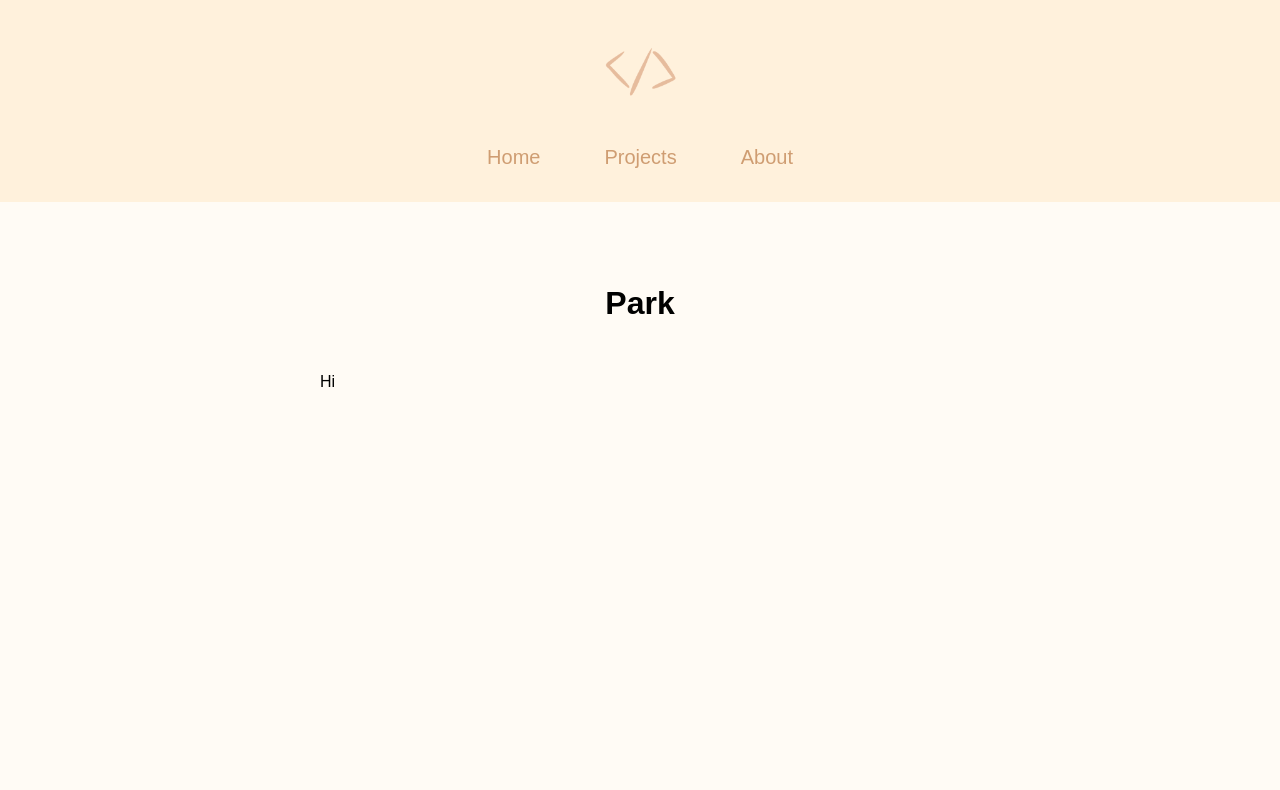
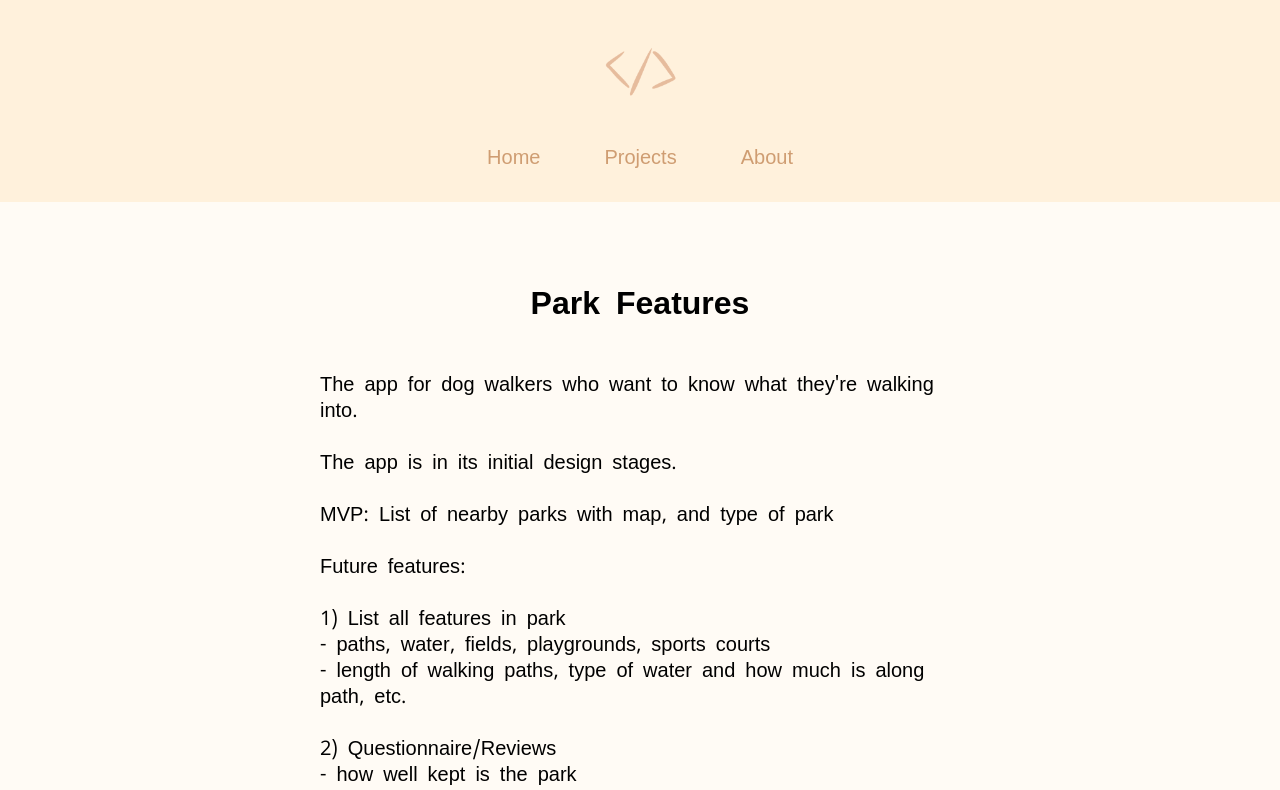
Before and after one commit to rweir4/personaldevsite, a Next.js app: page /projects/park in a window 1280 px wide. Shown: the top 790 px of the page. Built offline with nearby package versions, Linux system fonts and the light colour scheme.

Commit message:
Update basic project info with goal and mvp

```diff
--- a/app/page.module.scss
+++ b/app/page.module.scss
@@ -205,6 +205,7 @@
 .project_about {
   width: 40rem;
   padding: 3rem 0;
+  font-size: 1.25rem;
 }
 
 .github_link {
--- a/app/projects/page.js
+++ b/app/projects/page.js
@@ -7,21 +7,25 @@ export default function Projects() {
       <h1 className={styles.page_titles}>Projects</h1>
       <div className={styles.projects}>
         <div>
-          <a href='projects/developer-porfolio'>
+          <a href='projects/developer_porfolio'>
             <Image src='/keyboard.jpg' alt='computer' width='250' height='350'
               className={styles.highlight}/>
             <h3 className={styles.project_title}>Developer Portfolio</h3>
           </a>
         </div>
         <div>
+          <a href='projects/calendly_mock'>
             <Image src='/calendly.jpg' alt='calendlymock' width='250' height='350'
               className={styles.highlight}/>
             <h3 className={styles.project_title}>Calendly Mock</h3>
+          </a>
         </div>
         <div>
+          <a href='projects/park'>
             <Image src='/park.jpg' alt='dogwalk' width='250' height='350'
               className={styles.highlight}/>
             <h3 className={styles.project_title}>Park Features</h3>
+          </a>
         </div>
       </div>
     </main>
--- a/app/projects/park/page.js
+++ b/app/projects/park/page.js
@@ -1,18 +1,33 @@
 import styles from 'app/page.module.scss';
-import Image from 'next/image';
 
 export default function Park() {
   return (
     <main className={styles.main}>
-      <h1 className={styles.page_titles}>Park</h1>
-      <p className={styles.project_about}>Hi
+      <h1 className={styles.page_titles}>Park Features</h1>
+      <p className={styles.project_about}>
+        The app for dog walkers who want to know what they&apos;re walking into.
+        <br /><br />
+        The app is in its initial design stages.
+        <br /><br />
+        MVP: List of nearby parks with map, and type of park
+        <br /><br />
+        Future features:
+        <br /><br />
+        1&#41; List all features in park
+        <br />
+        - paths, water, fields, playgrounds, sports courts
+        <br />
+        - length of walking paths, type of water and how much is along path, etc.
+        <br />
+        <br />
+        2&#41; Questionnaire/Reviews
+        <br />
+        - how well kept is the park
+        <br />
+        - how people and dog friendly is it
+        <br />
+        - how crowded is the park
       </p>
-
-      {/* <a href='https://github.com/rweir4/parkfeatures'
-            alt='github-repo'
-            target="_blank">
-            Github Repo
-      </a> */}
     </main>
   )
-}
+ }
```
Also changed, not shown: app/projects/calendly_mock.js/page.js (deleted, +0 -20 lines), app/projects/calendly_mock/page.js (added, +18 -0 lines), app/projects/developer-porfolio/page.js (deleted, +0 -53 lines), app/projects/developer_porfolio/page.js (added, +63 -0 lines). Lines whose indentation alone changed are shown as unchanged.
